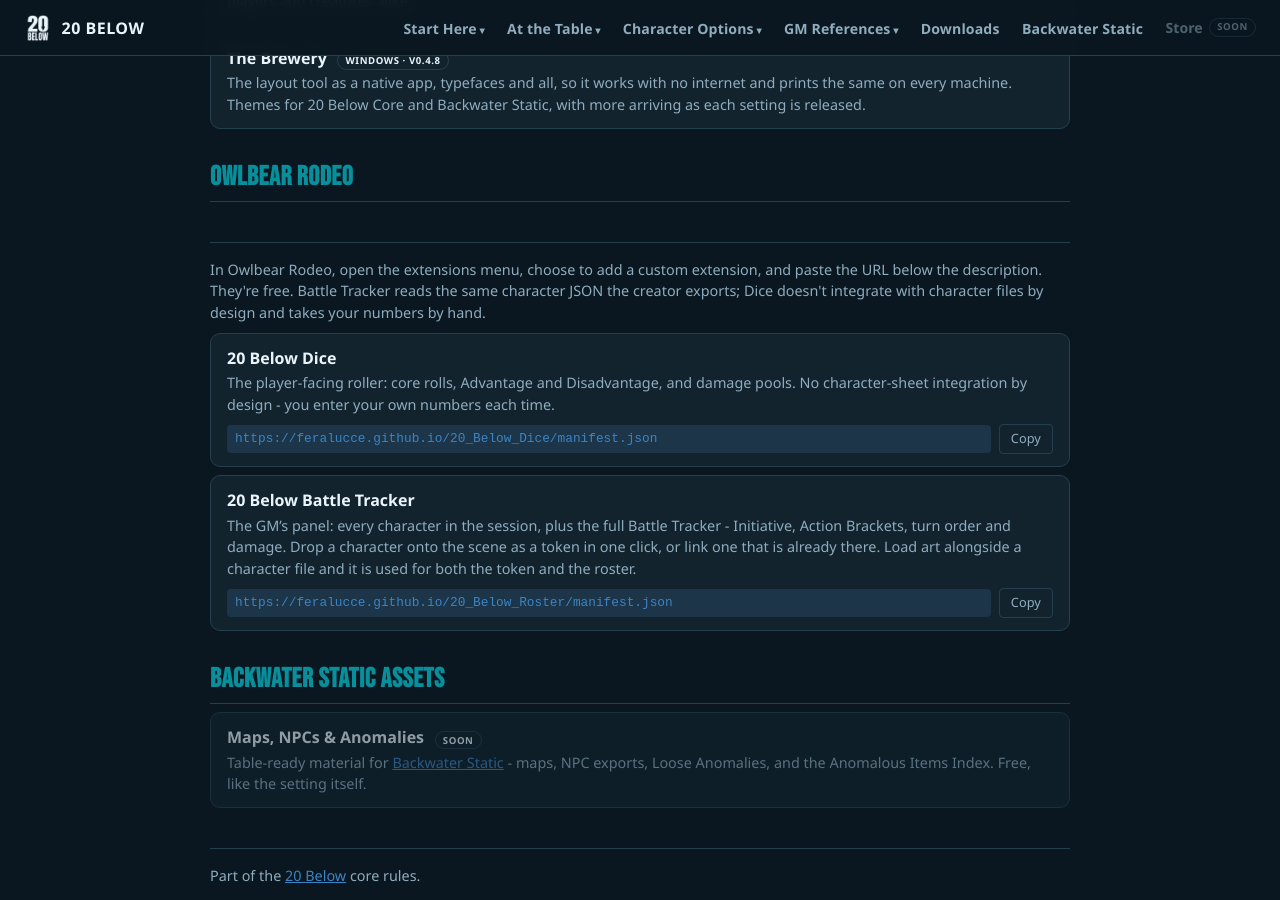
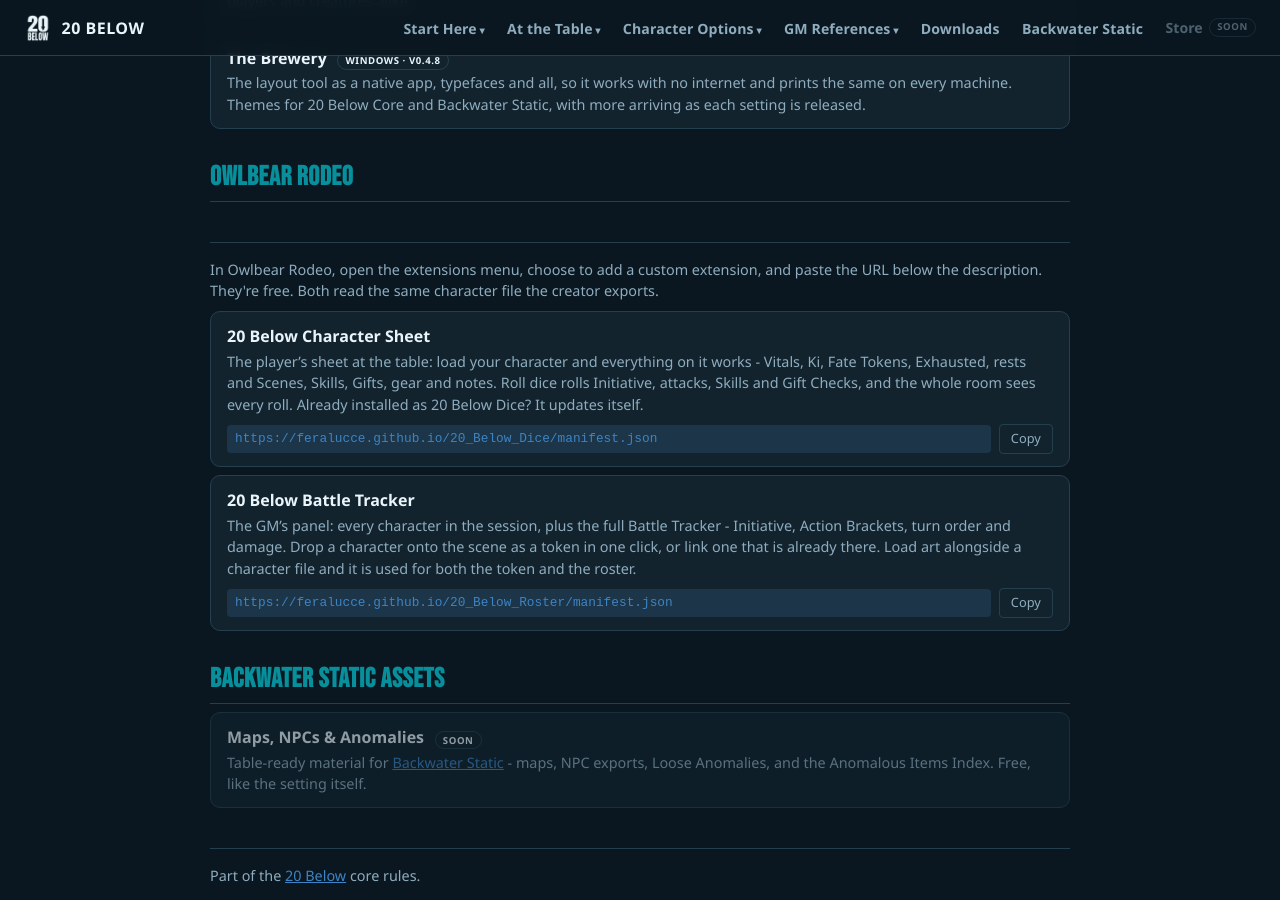
Before and after one commit to feralucce/20_Below, a Jekyll site: the page built from downloads.html, in a window 1280 px wide and 900 px high, scrolled down 1233 px. Built offline with Jekyll 4.4.1, drawn with Linux system fonts in a browser that asks for light colours.

Commit message:
Downloads: the Owlbear dice extension is now the 20 Below Character Sheet
Co-Authored-By: Claude Opus 5.5 <noreply@anthropic.com>

```diff
--- a/downloads.html
+++ b/downloads.html
@@ -142,13 +142,12 @@ nav_section: downloads
   <h2>Owlbear Rodeo</h2>
   <p class="note">
     In Owlbear Rodeo, open the extensions menu, choose to add a custom extension, and paste the URL below the
-    description. They're free. Battle Tracker reads the same character JSON the creator exports; Dice doesn't
-    integrate with character files by design and takes your numbers by hand.
+    description. They're free. Both read the same character file the creator exports.
   </p>
   <div class="doc-list">
     <div class="doc-card">
-      <div class="name"><a href="https://feralucce.github.io/20_Below_Dice/" target="_blank" rel="noopener">20 Below Dice</a></div>
-      <div class="desc">The player-facing roller: core rolls, Advantage and Disadvantage, and damage pools. No character-sheet integration by design - you enter your own numbers each time.</div>
+      <div class="name"><a href="https://feralucce.github.io/20_Below_Dice/" target="_blank" rel="noopener">20 Below Character Sheet</a></div>
+      <div class="desc">The player&rsquo;s sheet at the table: load your character and everything on it works - Vitals, Ki, Fate Tokens, Exhausted, rests and Scenes, Skills, Gifts, gear and notes. Roll dice rolls Initiative, attacks, Skills and Gift Checks, and the whole room sees every roll. Already installed as 20 Below Dice? It updates itself.</div>
       <div class="copy-row">
         <code>https://feralucce.github.io/20_Below_Dice/manifest.json</code>
         <button type="button" class="copy-btn" data-url="https://feralucce.github.io/20_Below_Dice/manifest.json">Copy</button>
```
